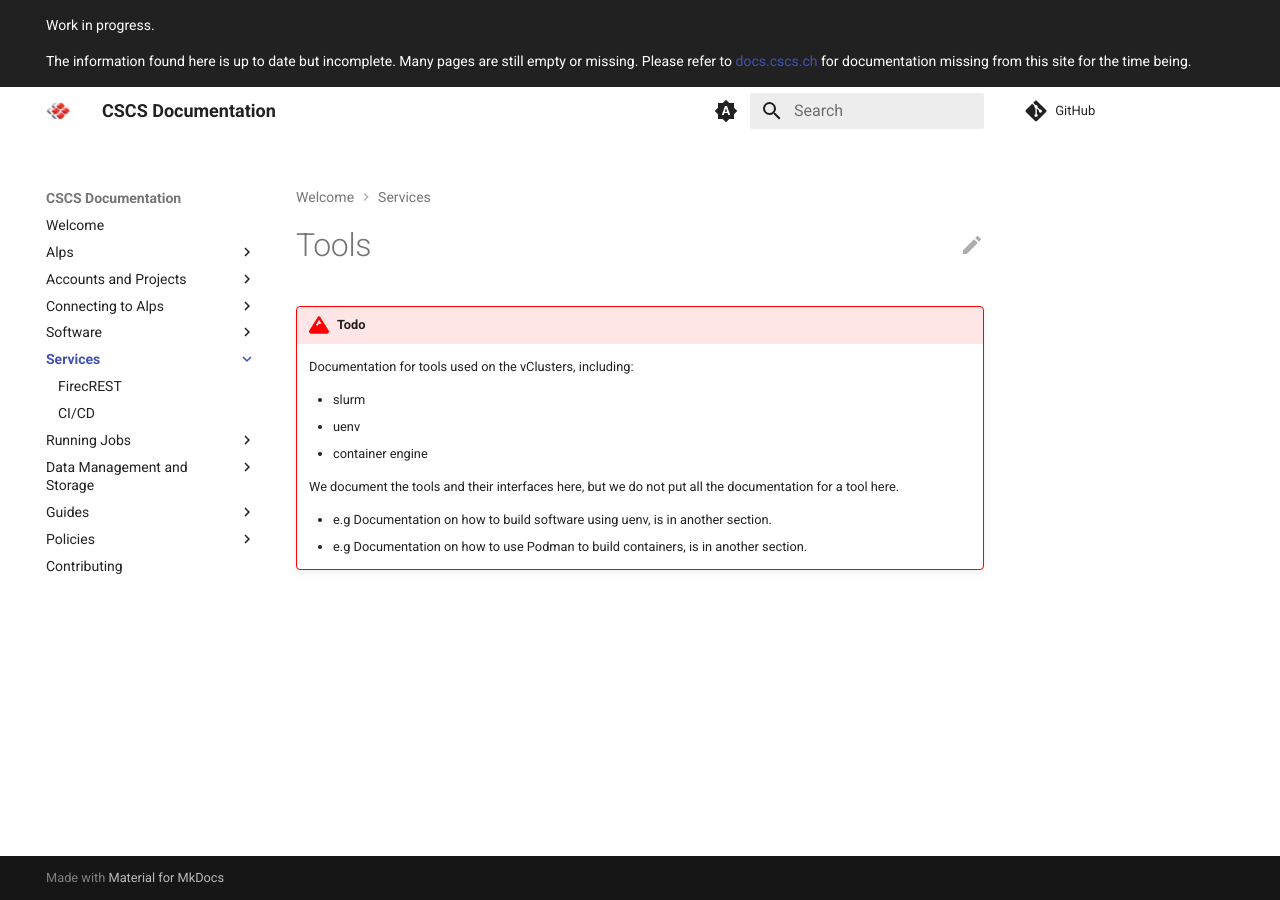
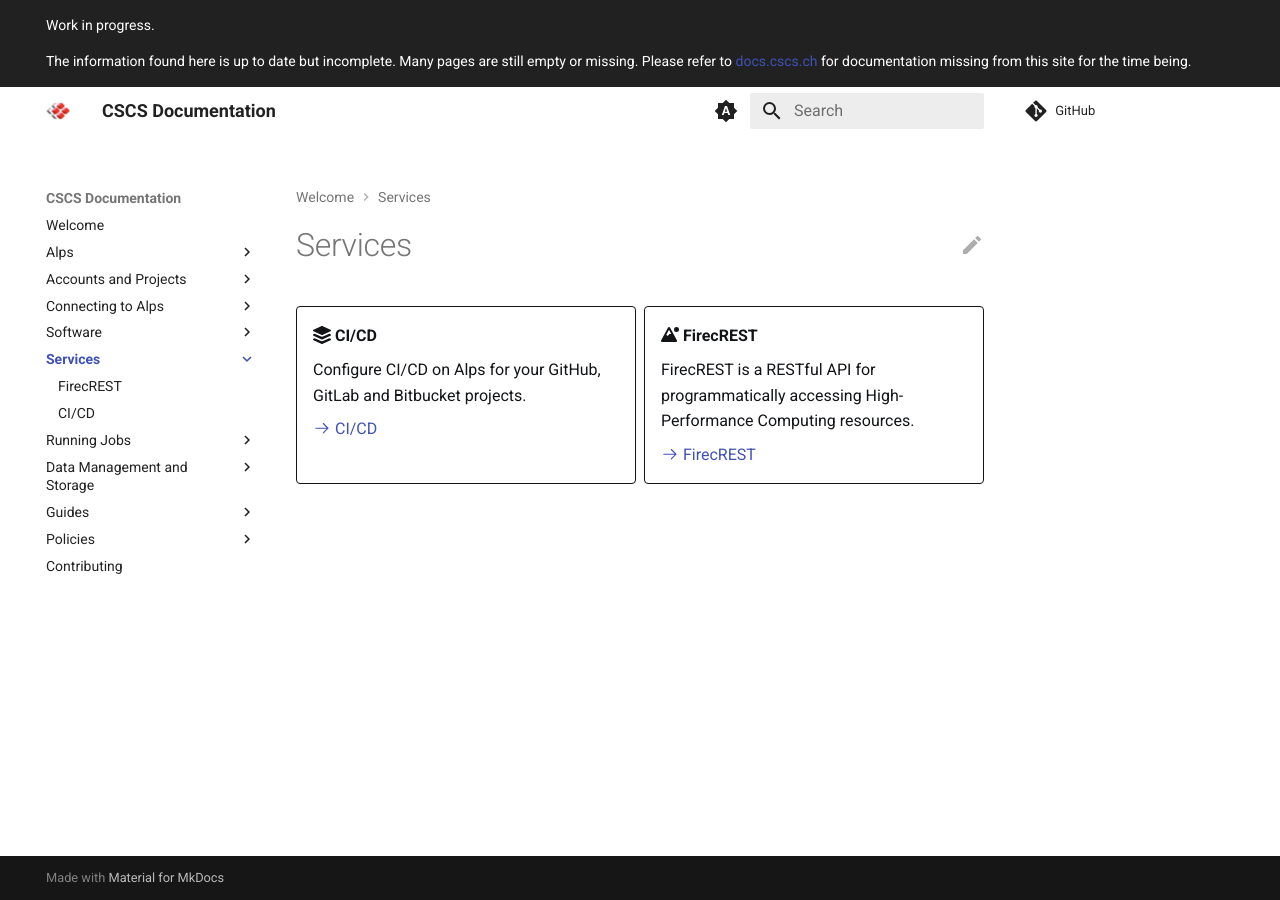
Before and after one commit to nickjbrowning/cscs-docs, an MkDocs documentation site: the page built from docs/services/index.md, in a window 1280 px wide. Built offline with MkDocs 1.6.1 and Material for MkDocs 9.7.7, drawn with Linux system fonts in a browser that asks for light colours; comment, search, counter and statistics services are not loaded.

Commit message:
add index page for services (#66)

```diff
--- a/docs/services/index.md
+++ b/docs/services/index.md
@@ -1,13 +1,15 @@
-# Tools
+# Services
 
-!!! todo
-    Documentation for tools used on the vClusters, including:
+<div class="grid cards" markdown>
+-   :fontawesome-solid-layer-group: __CI/CD__
 
-    * slurm
-    * uenv
-    * container engine
+    Configure CI/CD on Alps for your GitHub, GitLab and Bitbucket projects.
 
-    We document the tools and their interfaces here, but we do not put all the documentation for a tool here.
+    [:octicons-arrow-right-24: CI/CD][ref-cicd]
 
-    * e.g Documentation on how to build software using uenv, is in another section.
-    * e.g Documentation on how to use Podman to build containers, is in another section.
+-   :fontawesome-solid-mountain-sun: __FirecREST__
+
+    FirecREST is a RESTful API for programmatically accessing High-Performance Computing resources.
+
+    [:octicons-arrow-right-24: FirecREST][ref-firecrest]
+</div>
```
